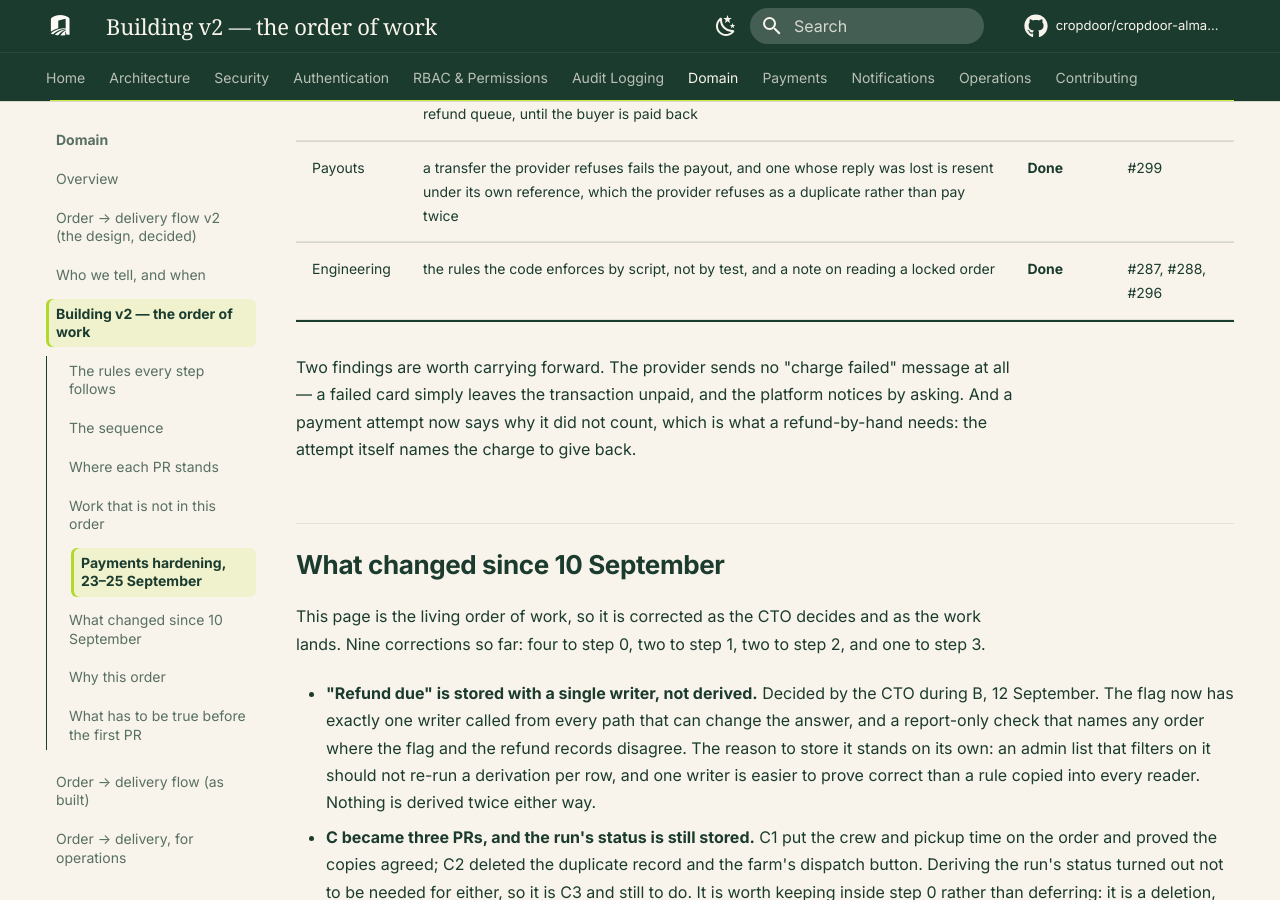
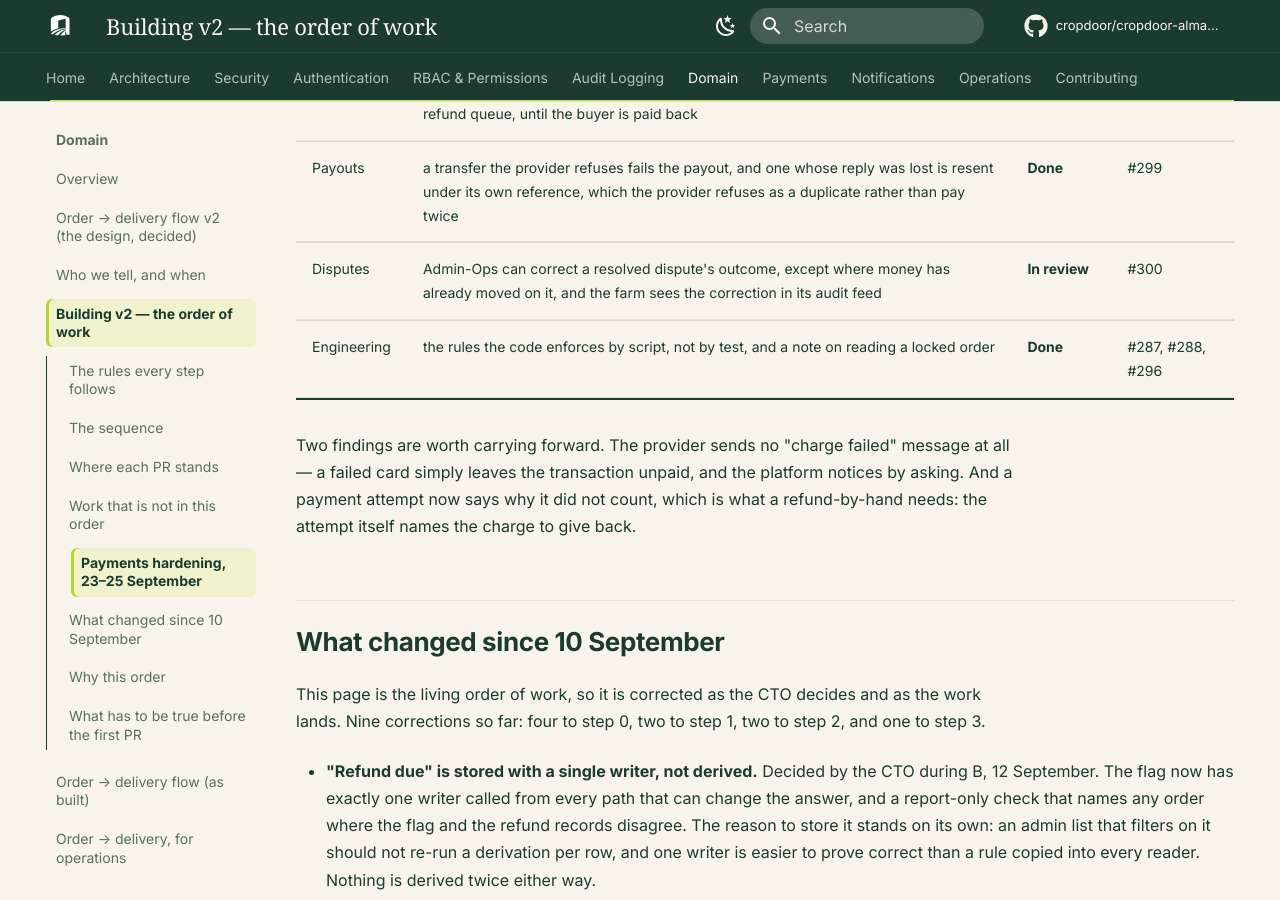
Before and after one commit to cropdoor/cropdoor-almanac, an MkDocs documentation site: the page built from docs/domain/order-delivery-flow-v2-build-order.md, in a window 1280 px wide and 900 px high, scrolled down 9485 px. Built offline with MkDocs 1.6.1 and Material for MkDocs 9.7.7, drawn with Linux system fonts in a browser that asks for light colours; some web fonts are replaced; comment, search, counter and statistics services are not loaded.

Commit message:
tracker: Admin-Ops corrects a resolved dispute's outcome is in review (#300)

```diff
--- a/docs/domain/order-delivery-flow-v2-build-order.md
+++ b/docs/domain/order-delivery-flow-v2-build-order.md
@@ -123,6 +123,7 @@ Found while building step 3's refunds and while testing against the real payment
 | Refunds | a refund the provider refuses fails at once, and Admin-Ops can close a stuck one only on the provider's own evidence that it holds nothing | **Done** | #297 |
 | Payouts | a dispute resolved as a refund holds the farm's payout and puts the order in the refund queue, until the buyer is paid back | **Done** | #298 |
 | Payouts | a transfer the provider refuses fails the payout, and one whose reply was lost is resent under its own reference, which the provider refuses as a duplicate rather than pay twice | **Done** | #299 |
+| Disputes | Admin-Ops can correct a resolved dispute's outcome, except where money has already moved on it, and the farm sees the correction in its audit feed | **In review** | #300 |
 | Engineering | the rules the code enforces by script, not by test, and a note on reading a locked order | **Done** | #287, #288, #296 |
 
 Two findings are worth carrying forward. The provider sends no "charge failed" message at all — a failed card simply leaves the transaction unpaid, and the platform notices by asking. And a payment attempt now says why it did not count, which is what a refund-by-hand needs: the attempt itself names the charge to give back.
```
